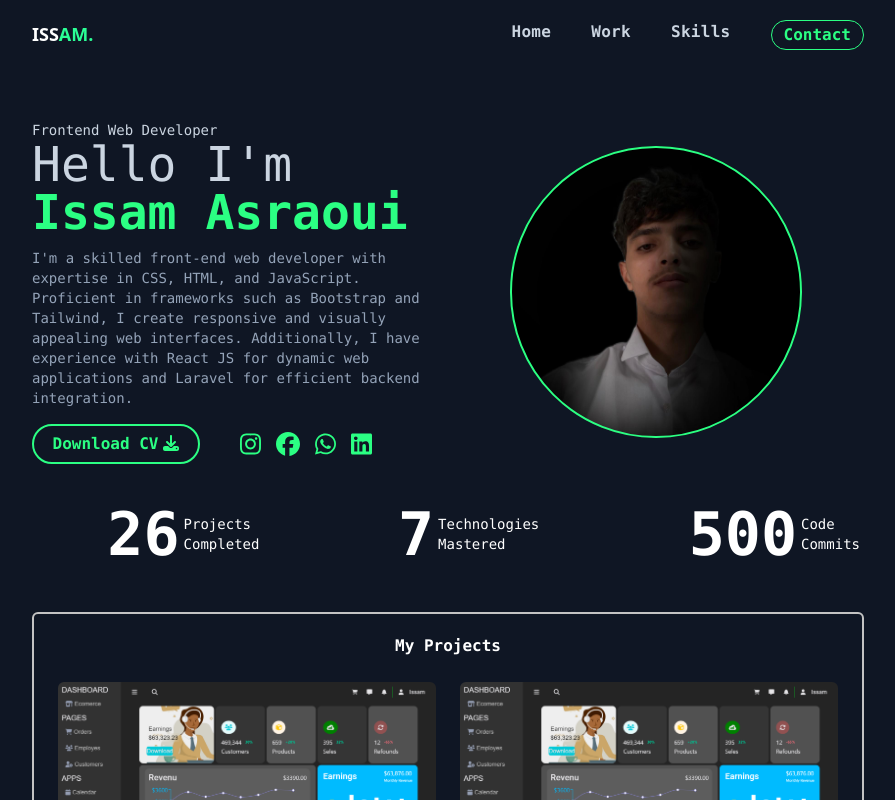
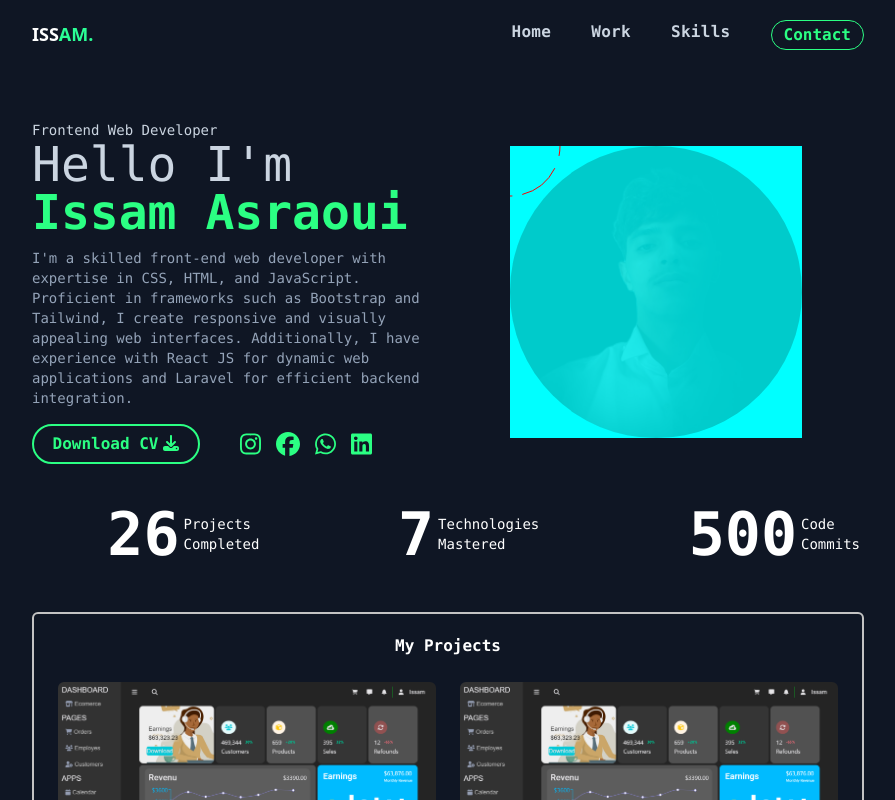
Before and after one commit to issam333/myportfolio, a React (Create React App) app: page / in a window 1280 px wide. Shown: the top 800 px of the page, without its empty margins (192-1087 px from the left). Built offline with nearby package versions, Linux system fonts and the light colour scheme.

Commit message:
demo circle

```diff
--- a/src/components/home.js
+++ b/src/components/home.js
@@ -7,8 +7,7 @@ import {
   faLinkedin,
   faWhatsapp,
 } from "@fortawesome/free-brands-svg-icons";
-import { faCircle } from "@fortawesome/free-regular-svg-icons";
-import { hover } from "@testing-library/user-event/dist/hover";
+import { motion } from "framer-motion";
 import cv from "./cv.pdf";
 import myImg from "./myImg.jpg";
 
@@ -25,9 +24,9 @@ export default function home() {
         <div style={{ display: "grid", gridTemplateColumns: "repeat(2,1fr)" }}>
           {/* partLeft */}
           <div className="partLeft">
-            <p className="font-mono text-sm text-slate-300 ">
+            <motion.p className="font-mono text-sm text-slate-300 ">
               Frontend Web Developer
-            </p>
+            </motion.p>
             <p className="font-mono text-5xl text-slate-300">Hello I'm</p>
             <p
               style={{ color: "rgb(43, 255, 131)" }}
@@ -94,10 +93,7 @@ export default function home() {
 
           {/* partRight */}
 
-          <div
-            style={{ display: "flex", }}
-            className=" "
-          >
+          <div style={{ display: "flex" }} className=" ">
             <div
               style={{
                 display: "flex",
@@ -107,20 +103,26 @@ export default function home() {
                 margin: "auto",
                 overflow: "hiden",
                 position: "relative",
+                background:'aqua',
               }}
             >
               <img
                 src={myImg}
-
                 style={{
                   borderRadius: "50%",
                   height: "auto",
                   overflow: "hiden",
+                  opacity:'0.2',
                 }}
               />
-              <div id="borderCicle"
-
-              ></div>
+              <svg style={{position:"absolute",height:'100%',width:'100%',}} >
+              <circle
+                cx="00"
+                cy="00"
+                r="50"
+                id="borderCicle"
+              ></circle>
+              </svg>
             </div>
           </div>
         </div>
--- a/src/index.css
+++ b/src/index.css
@@ -92,12 +92,16 @@ code {
 }
 
 #borderCicle {
-  border:2px solid rgb(43, 255, 131);
-  position: absolute;
-  height: 100%;
-  width: 100%;
+  /* border:2px solid rgb(43, 255, 131); */
+  /* position: absolute; */
+  /* height: 100%;
+  width: 100%; */
   border-radius: 50%;
-  animation: rotate 4s linear infinite ;
+  /* cursor: pointer; */
+  stroke: red;
+  fill: transparent;
+  stroke-dasharray: 10 13 43;
+  /* animation: rotate 4s linear infinite ; */
 }
 
 /* @keyframes rotate{
```
